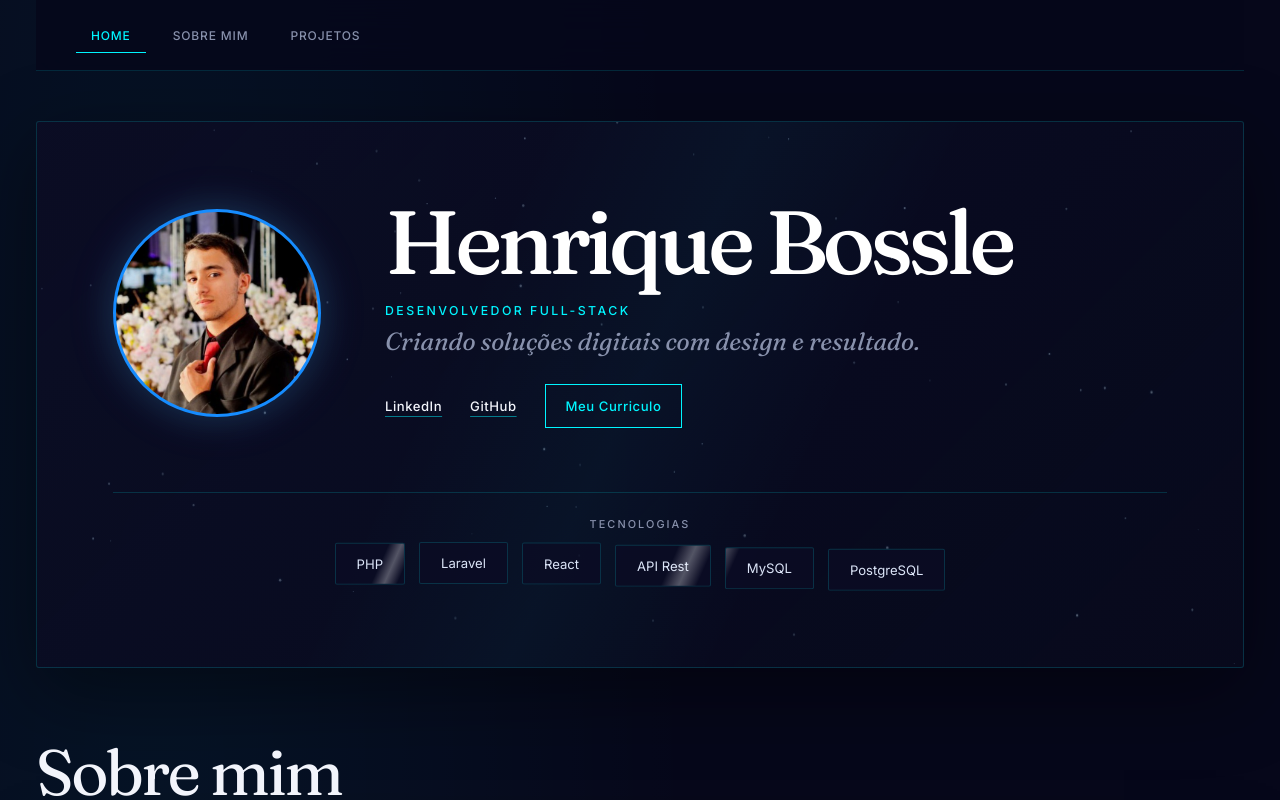
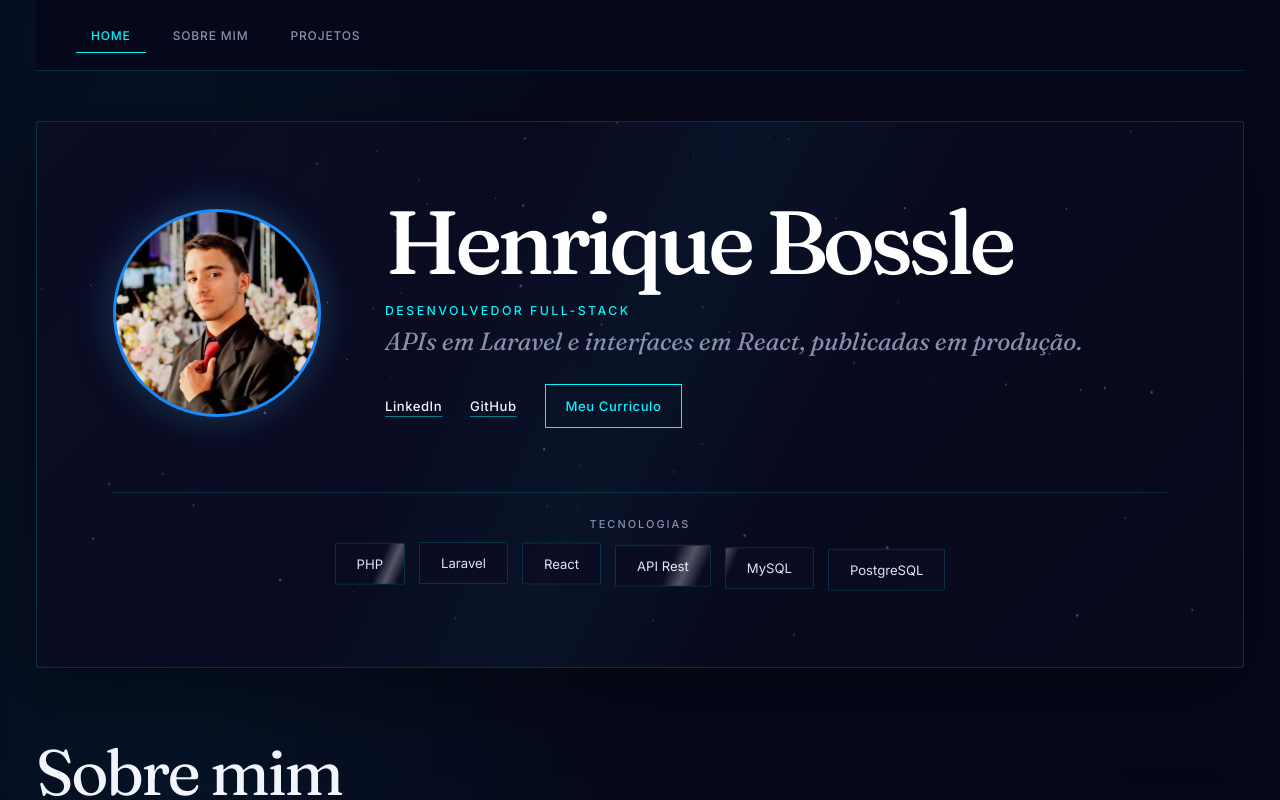
Before and after one commit to HenriqueBossle/portfolio-react, a React (Vite) app: page / in a window 1280 px wide. Shown: the top 800 px of the page. Built offline with nearby package versions, Linux system fonts and the light colour scheme.

Commit message:
alteraçao no curriculo e na headline

```diff
--- a/src/pages/Home.jsx
+++ b/src/pages/Home.jsx
@@ -143,7 +143,7 @@ function Home() {
             <h1 className="header__name">Henrique Bossle</h1>
             <h2 className="header__role">Desenvolvedor Full-Stack</h2>
             <p className="header__slogan">
-              Criando soluções digitais com design e resultado.
+              APIs em Laravel e interfaces em React, publicadas em produção.
             </p>
 
             <div className="header__buttons">
@@ -153,7 +153,7 @@ function Home() {
               <a className="btn btn--secondary" href="https://github.com/HenriqueBossle" target="_blank" rel="noreferrer">
                 GitHub
               </a>
-              <a className="btn btn--outline" href="../Henrique-Bossle-Desenvolvedor-Full-Stack[1].pdf" target="_blank">
+              <a className="btn btn--outline" href="../Henrique-Bossle-Desenvolvedor-Full-Stack_new_estagio.pdf" target="_blank">
                 Meu Curriculo
               </a>
             </div>
```
Also changed, not shown: 1 other file (tests, documents, lock files or other folders).
